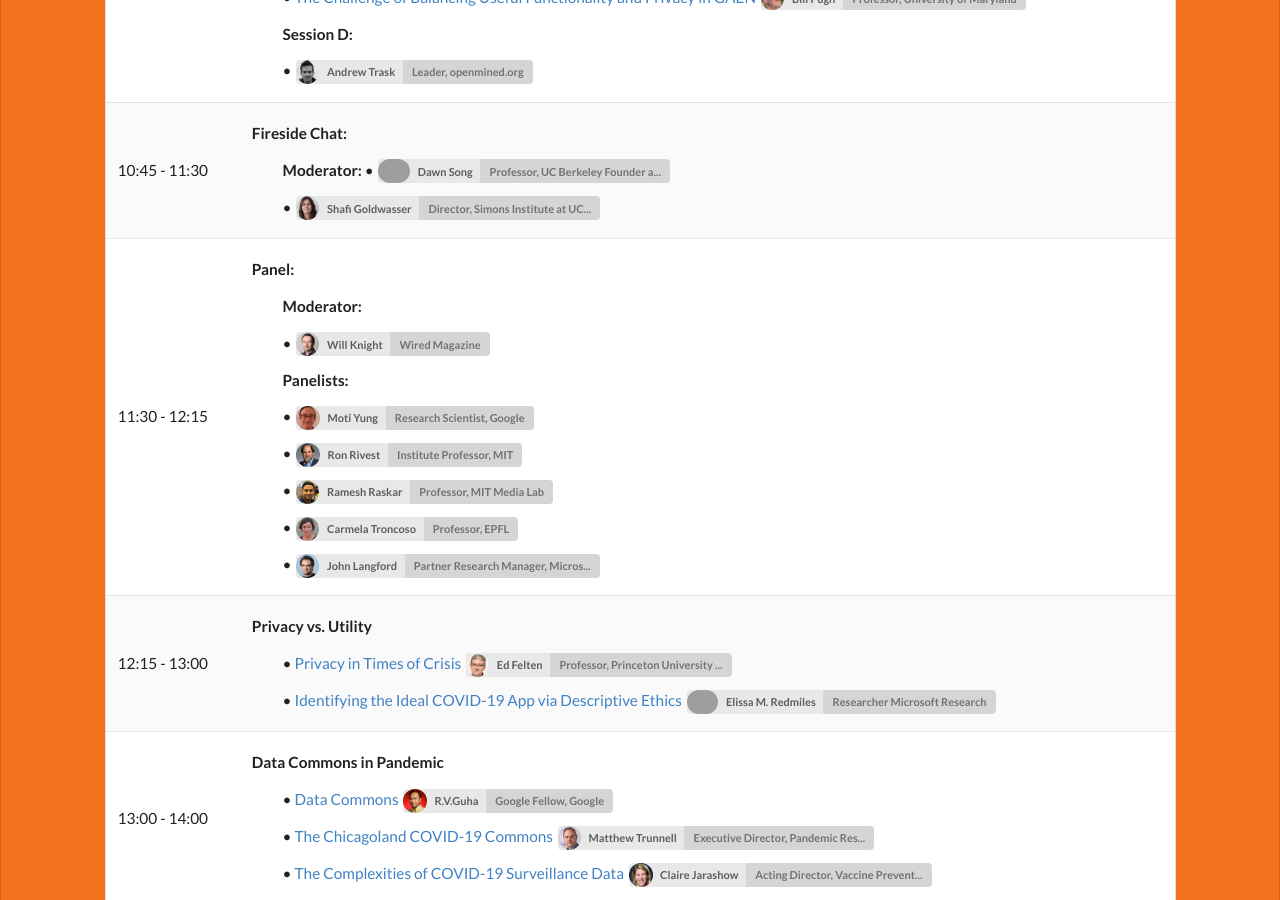
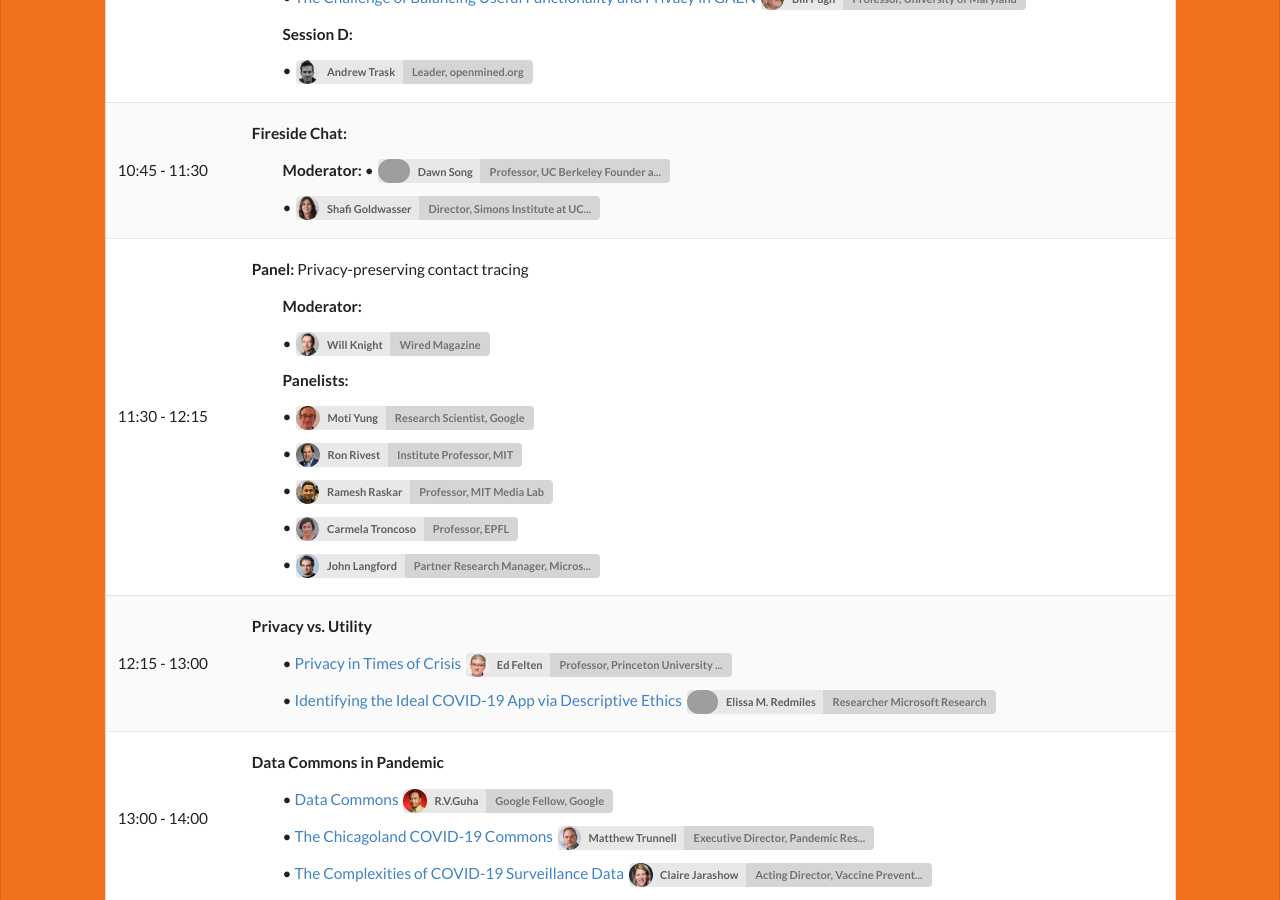
Before and after one commit to responsible-data-summit/responsible-data-summit.github.io, a Jekyll site: the page built from pages/agenda-0728.html, in a window 1280 px wide and 900 px high, scrolled down 858 px. Built offline with Jekyll 4.4.1, drawn with Linux system fonts in a browser that asks for light colours; some web fonts are replaced; grey boxes are pictures that could not be loaded.

Commit message:
add 0728 first panel name

```diff
--- a/_data/agenda0728.yml
+++ b/_data/agenda0728.yml
@@ -49,6 +49,7 @@
 - time: 11:30 - 12:15
   sections:
     - title: "Panel:"
+      comment: Privacy-preserving contact tracing
     - title: "Moderator:"
       speakers:
         - name: Will Knight
```
